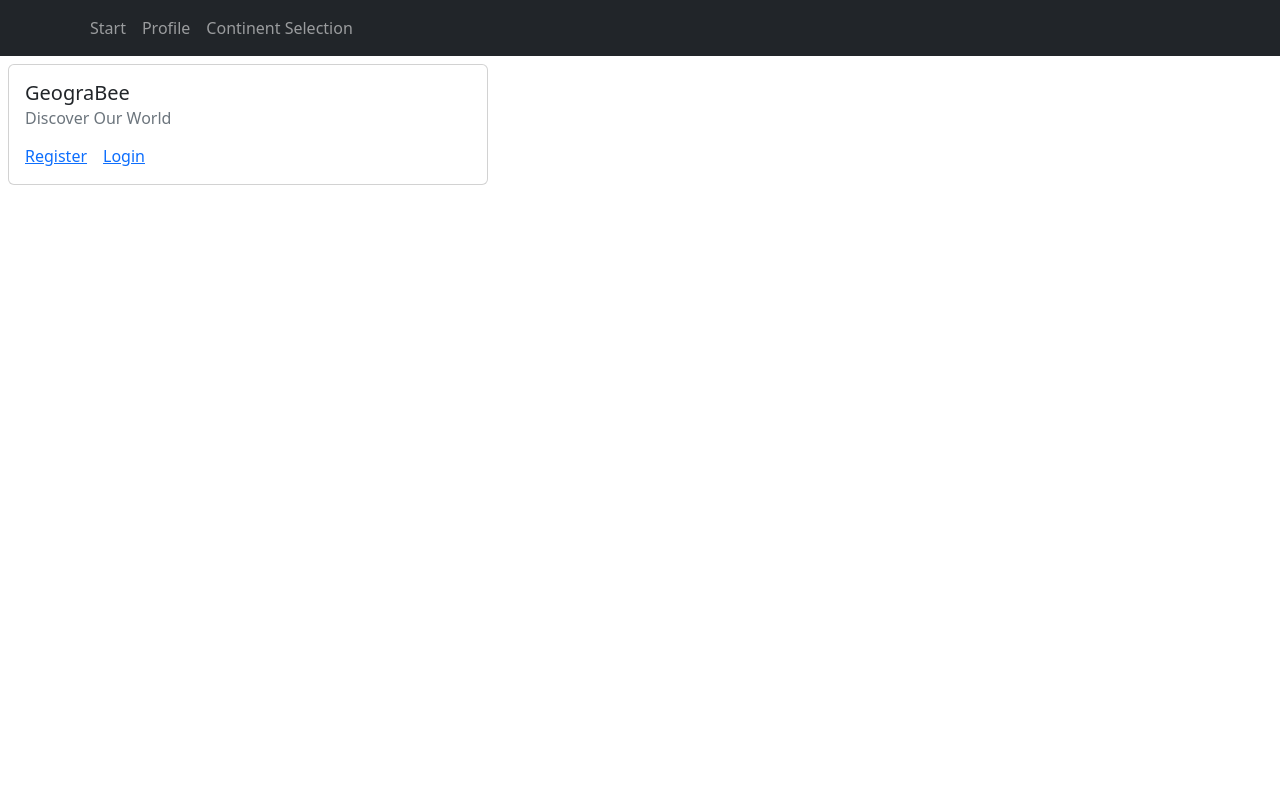
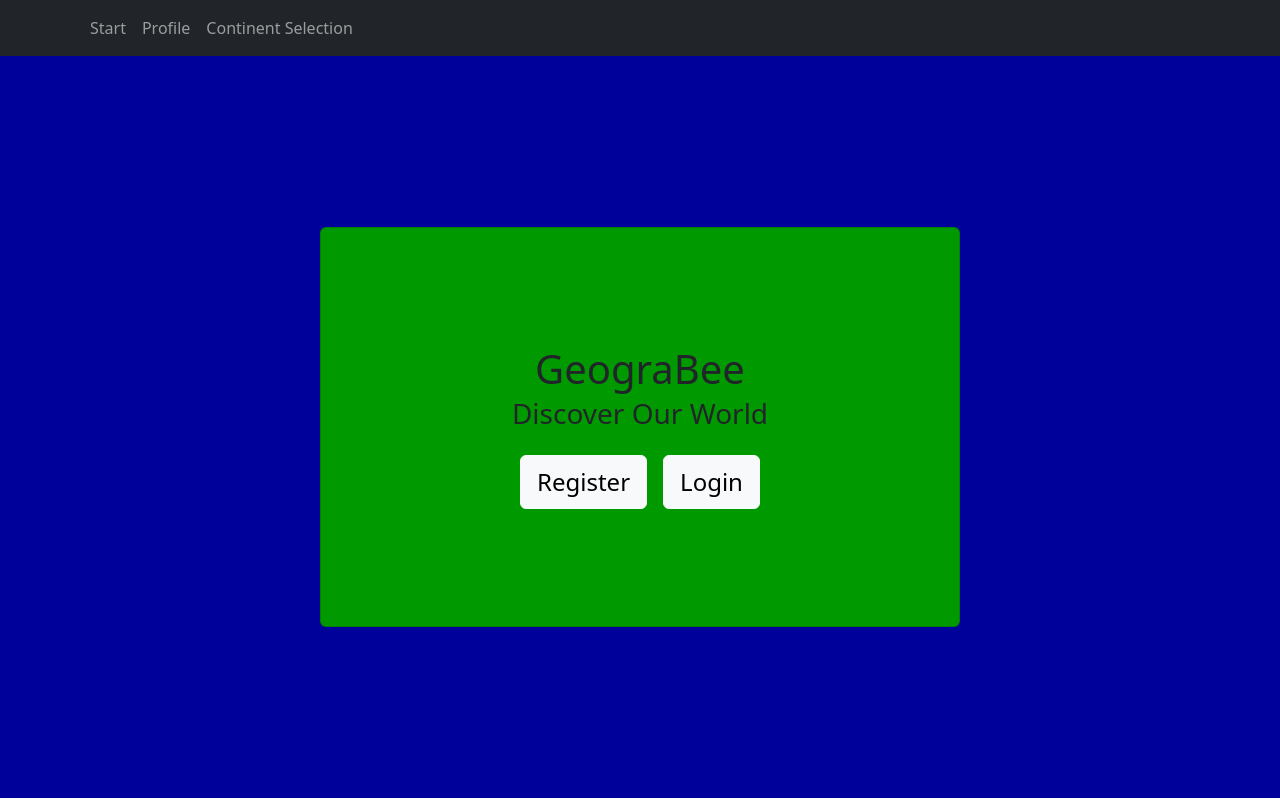
Before and after one commit to BKC101/GeographyApp, a React (Create React App) app in the folder frontend/: page / in a window 1280 px wide. Built offline with nearby package versions, Linux system fonts and the light colour scheme.

Commit message:
Updated landingPage

```diff
--- a/frontend/src/components/pages/landingPage.js
+++ b/frontend/src/components/pages/landingPage.js
@@ -1,26 +1,25 @@
-import React, {} from 'react'
-import Card from 'react-bootstrap/Card';
+import React from 'react';
+import { Card, Button } from 'react-bootstrap';
 
 const Landingpage = () => {
   return (
-    <Card style={{ width: '30rem' }} className="mx-2 my-2">
-      <Card.Body>
-        <Card.Title>
+    <div className="d-flex align-items-center justify-content-center" style={{ minHeight: '92.8vh', backgroundColor: '#00009a' }}>
+      <Card style={{ backgroundColor: '#009a00', width: '50%', height: '50vh', fontSize: '1.5rem' }} className="mx-2 my-2">
+        <Card.Body className="d-flex flex-column align-items-center justify-content-center" style={{ height: '100%' }}>
+          <Card.Title className="d-flex align-items-center justify-content-center" style={{ fontSize: '2.5rem' }}>
             GeograBee
           </Card.Title>
-        <Card.Subtitle className="mb-2 text-muted">
+          <Card.Subtitle className="mb-2 d-flex align-items-center justify-content-center" style={{ fontSize: '1.75rem' }}>
             Discover Our World
           </Card.Subtitle>
-        <Card.Text></Card.Text>
-        <Card.Link href="/signup">
-          Register
-        </Card.Link>
-        <Card.Link href="/login">
-          Login
-        </Card.Link>
+          <div className="d-flex align-items-center justify-content-center mt-3">
+            <Button variant="light" href="/signup" className="mx-2" style={{ fontSize: '1.5rem', padding: '0.5rem 1rem' }}>Register</Button>
+            <Button variant="light" href="/login" className="mx-2" style={{ fontSize: '1.5rem', padding: '0.5rem 1rem' }}>Login</Button>
+          </div>
         </Card.Body>
       </Card>
-  )
-}
+    </div>
+  );
+};
 
-export default Landingpage
+export default Landingpage;
```
Lines whose indentation alone changed are shown as unchanged.
